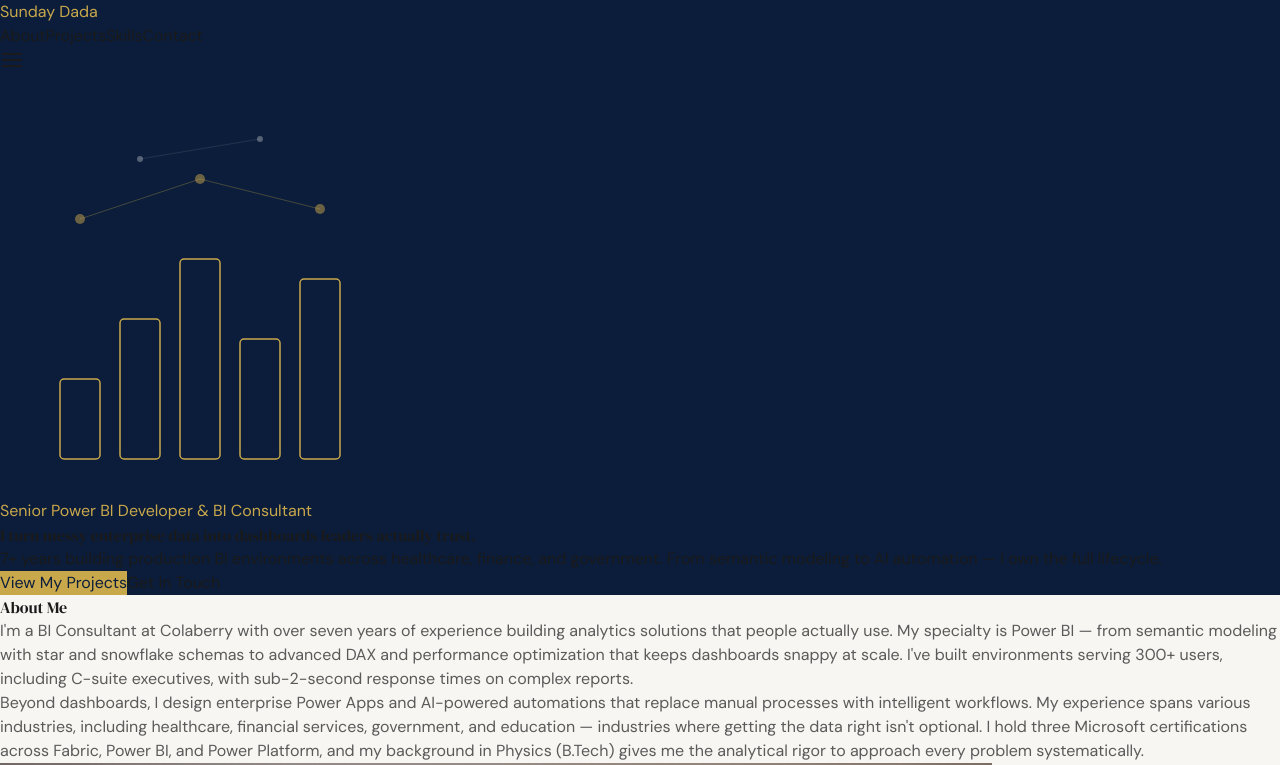
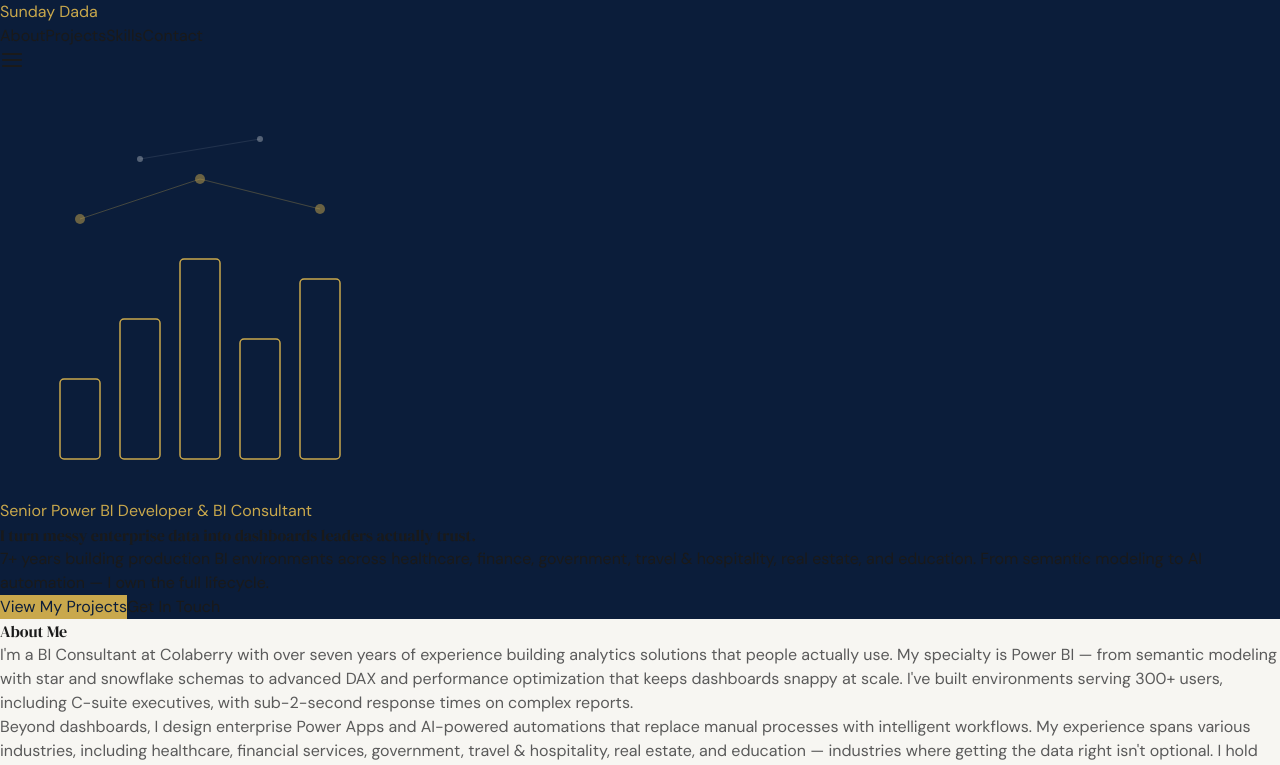
Before and after one commit to dadasunday/Portfolio, a React (Vite) app: page / in a window 1280 px wide. Shown: the top 765 px of the page. Built offline with nearby package versions, Linux system fonts and the light colour scheme.

Commit message:
Update personal description in HomePage component for industry specificity and clarity

```diff
--- a/src/SundayDadaPortfolio.jsx
+++ b/src/SundayDadaPortfolio.jsx
@@ -708,7 +708,7 @@ function HomePage({ navigate, scrollToSection, sectionRefs }) {
           </Reveal>
           <Reveal delay={2}>
             <p className="text-white/70 mt-6 max-w-2xl text-lg leading-relaxed">
-              7+ years building production BI environments across healthcare, finance, and government. From semantic modeling to AI automation — I own the full lifecycle.
+              7+ years building production BI environments across healthcare, finance, government, travel & hospitality, real estate, and education. From semantic modeling to AI automation — I own the full lifecycle.
             </p>
           </Reveal>
           <Reveal delay={3}>
@@ -744,7 +744,7 @@ function HomePage({ navigate, scrollToSection, sectionRefs }) {
                 I'm a BI Consultant at Colaberry with over seven years of experience building analytics solutions that people actually use. My specialty is Power BI — from semantic modeling with star and snowflake schemas to advanced DAX and performance optimization that keeps dashboards snappy at scale. I've built environments serving 300+ users, including C-suite executives, with sub-2-second response times on complex reports.
               </p>
               <p className="leading-relaxed mt-4" style={{ color: "var(--text-secondary)" }}>
-                Beyond dashboards, I design enterprise Power Apps and AI-powered automations that replace manual processes with intelligent workflows. My experience spans various industries, including healthcare, financial services, government, and education — industries where getting the data right isn't optional. I hold three Microsoft certifications across Fabric, Power BI, and Power Platform, and my background in Physics (B.Tech) gives me the analytical rigor to approach every problem systematically.              </p>
+                Beyond dashboards, I design enterprise Power Apps and AI-powered automations that replace manual processes with intelligent workflows. My experience spans various industries, including healthcare, financial services, government, travel & hospitality, real estate, and education — industries where getting the data right isn't optional. I hold three Microsoft certifications across Fabric, Power BI, and Power Platform, and my background in Physics (B.Tech) gives me the analytical rigor to approach every problem systematically.              </p>
             </Reveal>
             <Reveal delay={2}>
               <div className="flex justify-center">
```
